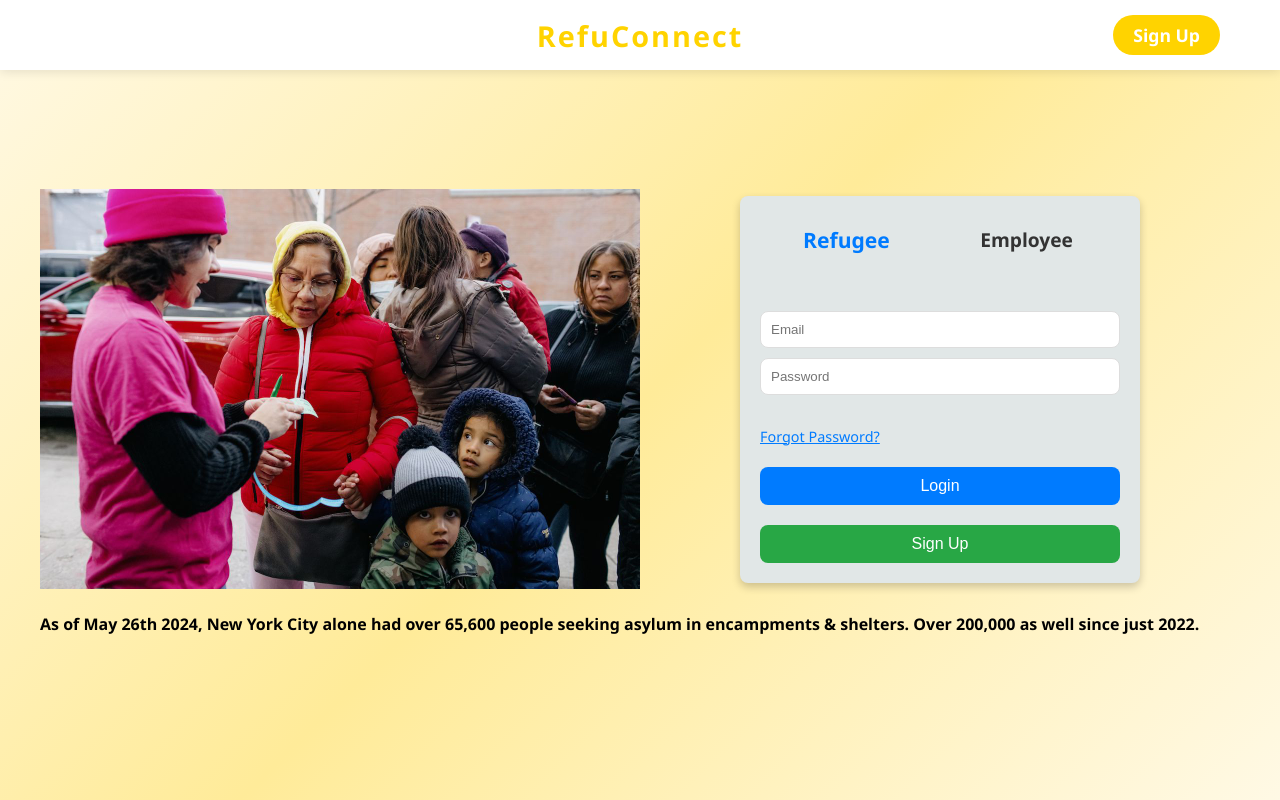
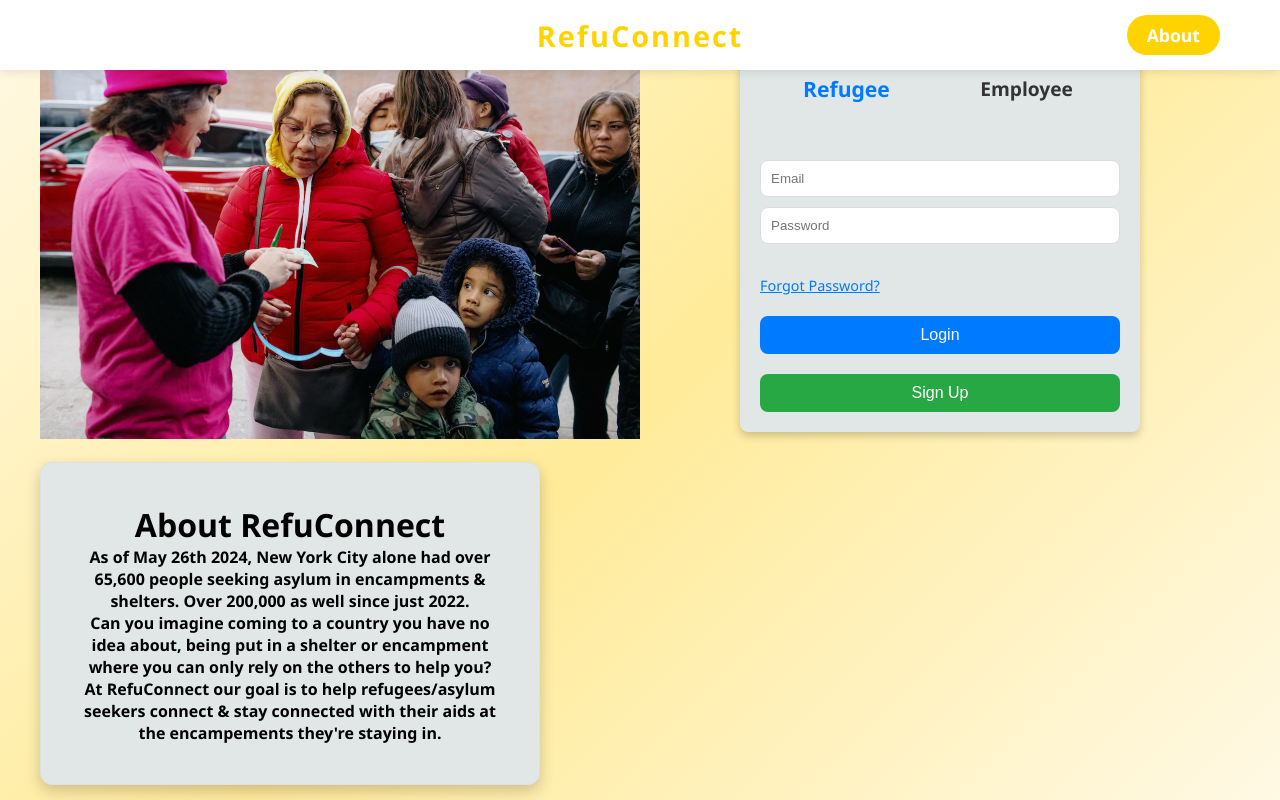
Before and after one commit to ehab20011/p-hacks, a React (Create React App) app in the folder client/: page /login in a window 1280 px wide. Built offline with nearby package versions, Linux system fonts and the light colour scheme.

Commit message:
added more text and styling for about section, added id tag for about button in nav bar.. not finished

```diff
--- a/client/src/components/About.jsx
+++ b/client/src/components/About.jsx
@@ -3,10 +3,20 @@ import "./styles/About.css";
 
 function About() {
   return (
-    <div>
+    <div className="container" id="one">
+      <h1>About RefuConnect</h1>
       <h4>
         As of May 26th 2024, New York City alone had over 65,600 people seeking
-        asylum in encampments & shelters. Over 200,000 as well since just 2022.{" "}
+        asylum in encampments & shelters. Over 200,000 as well since just 2022.
+      </h4>
+      <h4>
+        Can you imagine coming to a country you have no idea about, being put in
+        a shelter or encampment where you can only rely on the others to help
+        you?
+      </h4>
+      <h4>
+        At RefuConnect our goal is to help refugees/asylum seekers connect &
+        stay connected with their aids at the encampements they're staying in.
       </h4>
     </div>
   );
--- a/client/src/components/NavBar.jsx
+++ b/client/src/components/NavBar.jsx
@@ -14,8 +14,8 @@ const NavBar = () => {
           </a>
         </div>
         <nav className="navbar-links right">
-          <a href="#login" className="navbar-login">
-            Sign Up
+          <a href="#one" className="navbar-login">
+            About
           </a>
         </nav>
       </div>
--- a/client/src/components/styles/About.css
+++ b/client/src/components/styles/About.css
@@ -0,0 +1,9 @@
+container {
+    align-self: center;
+}
+
+
+h1 {
+    align-items: center;
+    text-align: center;
+}
```
